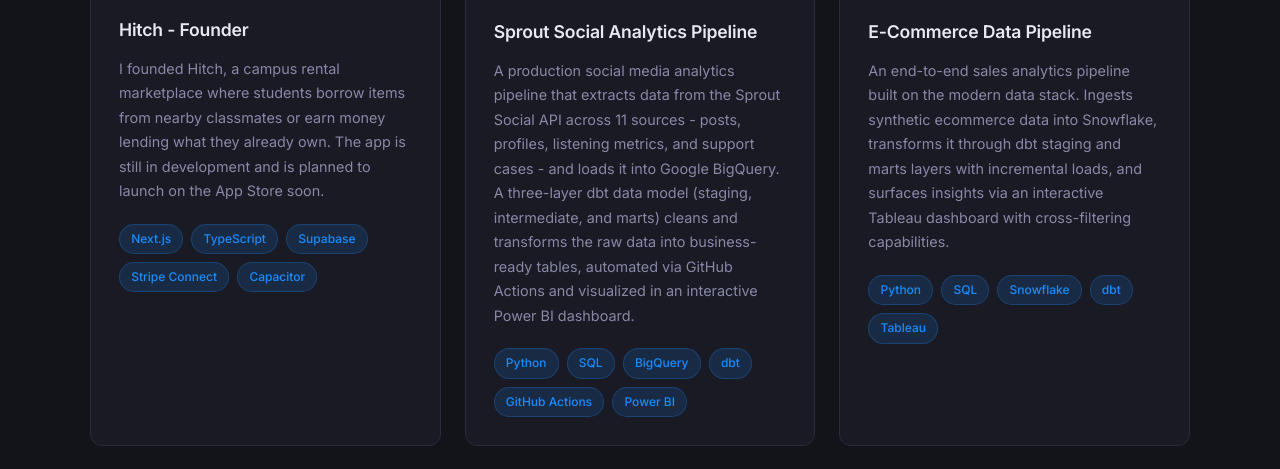
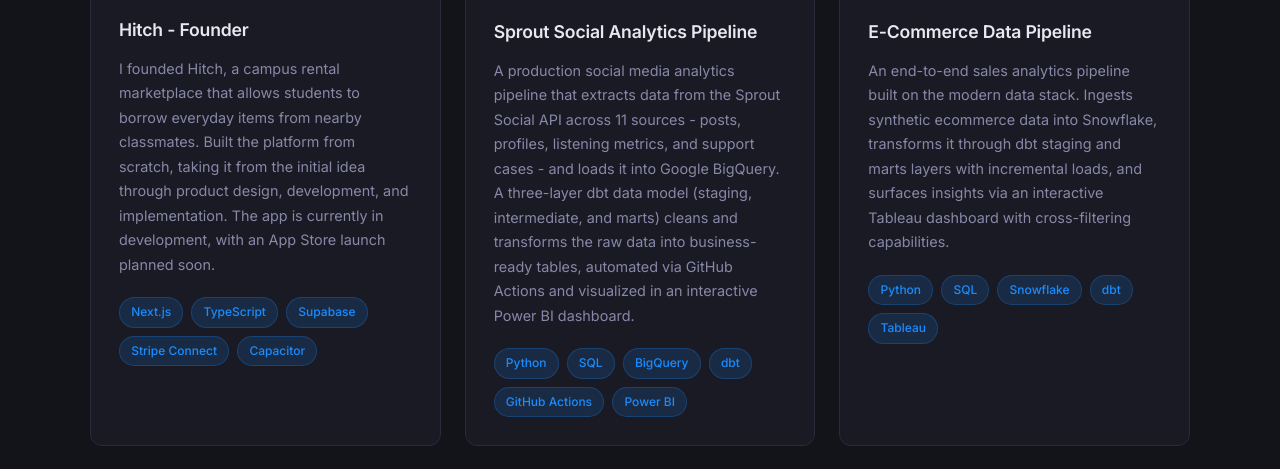
Before and after one commit to Adirraphael/adirraphael.github.io, a plain HTML site: page index.html in a window 1280 px wide. Shown: the part 1066-1535 px from the top of the page. Drawn offline with Linux system fonts and the light colour scheme.

Commit message:
Restore previous design, keep updated Hitch description
Co-Authored-By: Claude Sonnet 5.5 <noreply@anthropic.com>

```diff
--- a/index.html
+++ b/index.html
@@ -78,7 +78,7 @@
           </div>
           <h3 class="card-title">Hitch - Founder</h3>
           <p class="card-desc">
-            I founded Hitch, a campus rental marketplace where students borrow items from nearby classmates or earn money lending what they already own. The app is still in development and is planned to launch on the App Store soon.
+            I founded Hitch, a campus rental marketplace that allows students to borrow everyday items from nearby classmates. Built the platform from scratch, taking it from the initial idea through product design, development, and implementation. The app is currently in development, with an App Store launch planned soon.
           </p>
           <div class="card-tags">
             <span class="tag tag-sm">Next.js</span>
```
